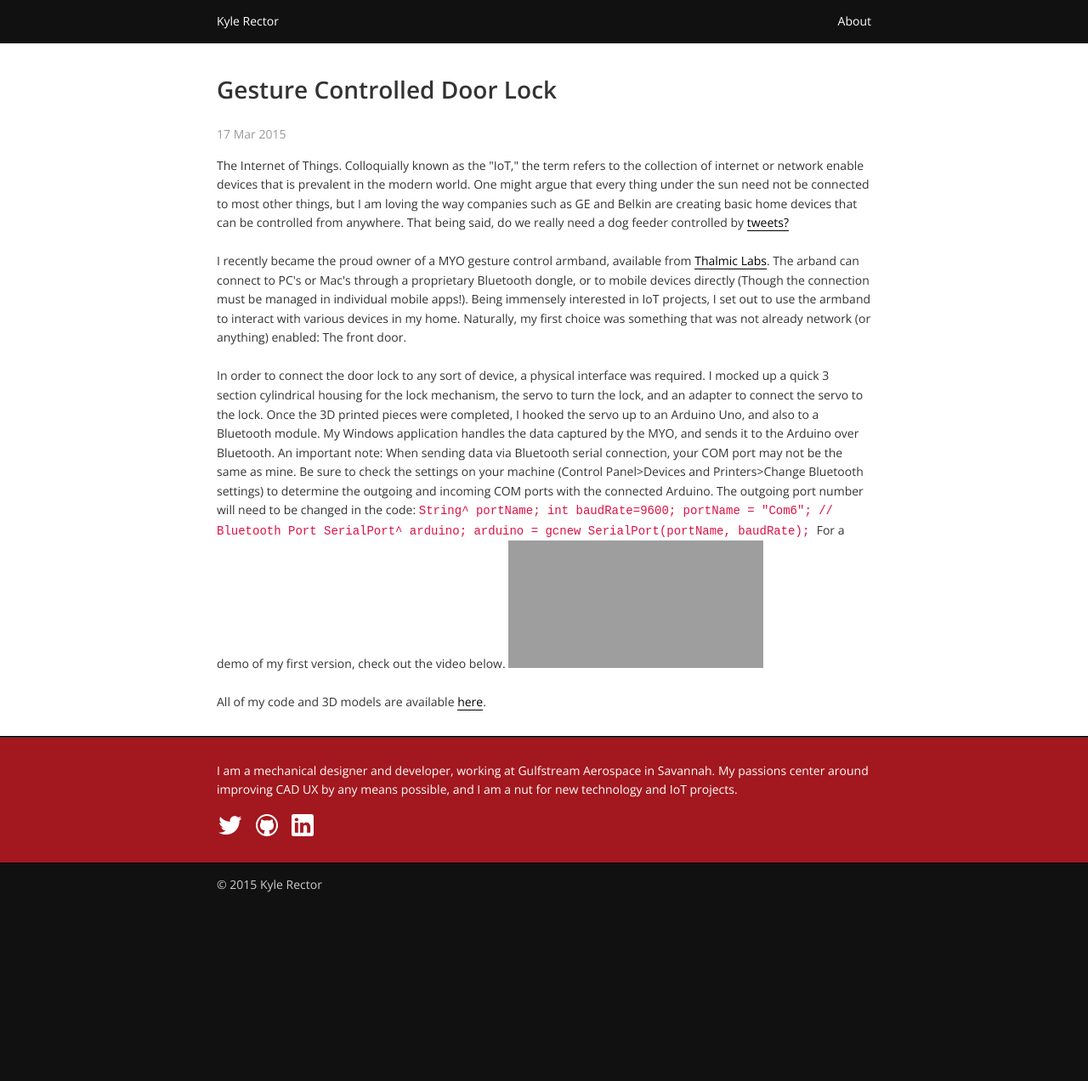
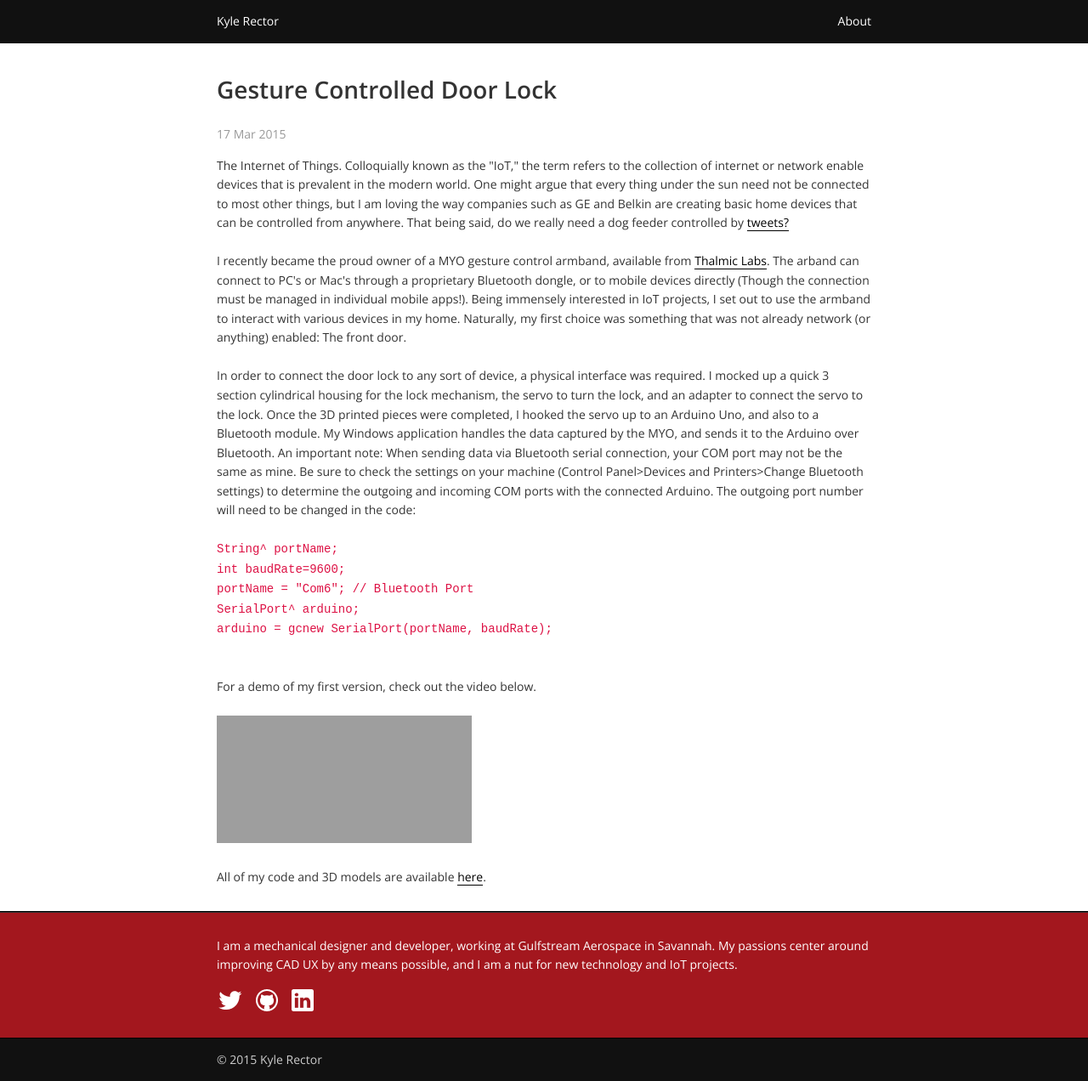
Before and after one commit to KyleARector/KyleARector.github.io, a Jekyll site: the page built from _posts/2015-03-17-MYO-Door-Lock-IoT.md, in a window 1280 px wide. Shown: the whole page at 85% size. Built offline with Jekyll 4.4.1, drawn with Linux system fonts in a browser that asks for light colours; before the commit the page ends 1066 px from its top, so only the background shows below that; grey boxes are pictures that could not be loaded.

Commit message:
Final update

```diff
--- a/_posts/2015-03-17-MYO-Door-Lock-IoT.md
+++ b/_posts/2015-03-17-MYO-Door-Lock-IoT.md
@@ -10,14 +10,17 @@
 I recently became the proud owner of a MYO gesture control armband, available from <a href="https://www.thalmic.com/en/myo/">Thalmic Labs</a>. The arband can connect to PC's or Mac's through a proprietary Bluetooth dongle, or to mobile devices directly (Though the connection must be managed in individual mobile apps!). Being immensely interested in IoT projects, I set out to use the armband to interact with various devices in my home. Naturally, my first choice was something that was not already network (or anything) enabled: The front door.
 <br/><br/>
 In order to connect the door lock to any sort of device, a physical interface was required. I mocked up a quick 3 section cylindrical housing for the lock mechanism, the servo to turn the lock, and an adapter to connect the servo to the lock. Once the 3D printed pieces were completed, I hooked the servo up to an Arduino Uno, and also to a Bluetooth module. My Windows application handles the data captured by the MYO, and sends it to the Arduino over Bluetooth. An important note: When sending data via Bluetooth serial connection, your COM port may not be the same as mine. Be sure to check the settings on your machine (Control Panel>Devices and Printers>Change Bluetooth settings) to determine the outgoing and incoming COM ports with the connected Arduino. The outgoing port number will need to be changed in the code:
+<br/><br/>
 <code>
-String^ portName;
-int baudRate=9600;
-portName = "Com6"; // Bluetooth Port
-SerialPort^ arduino;
-arduino = gcnew SerialPort(portName, baudRate);
+String^ portName;<br/>
+int baudRate=9600;<br/>
+portName = "Com6"; // Bluetooth Port<br/>
+SerialPort^ arduino;<br/>
+arduino = gcnew SerialPort(portName, baudRate);<br/>
 </code>
+<br/><br/>
 For a demo of my first version, check out the video below.
+<br/><br/>
 <iframe src="https://www.youtube.com/embed/56N3QiX7IQU" frameborder="0" allowfullscreen></iframe>
 <br/><br/>
 All of my code and 3D models are available <a href="https://github.com/KyleARector/MYO_Door_Jedi">here</a>.
```
